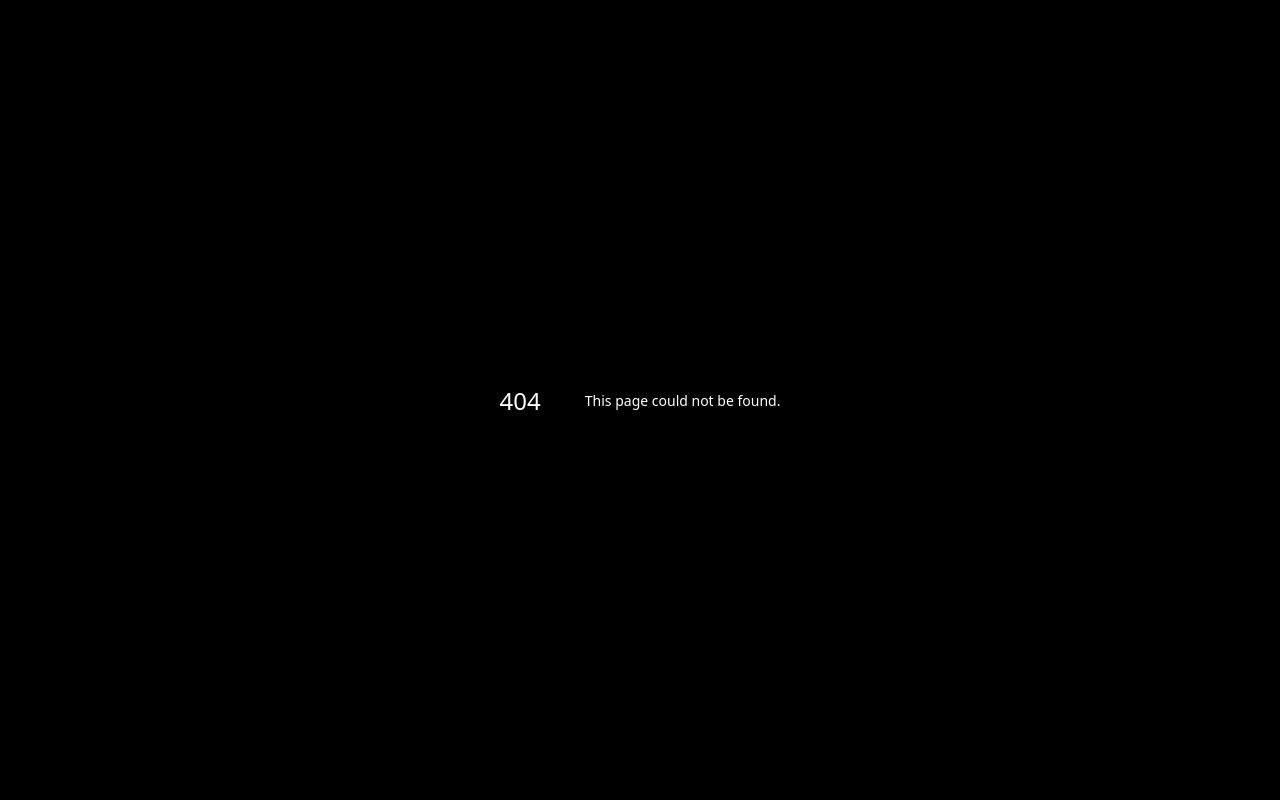
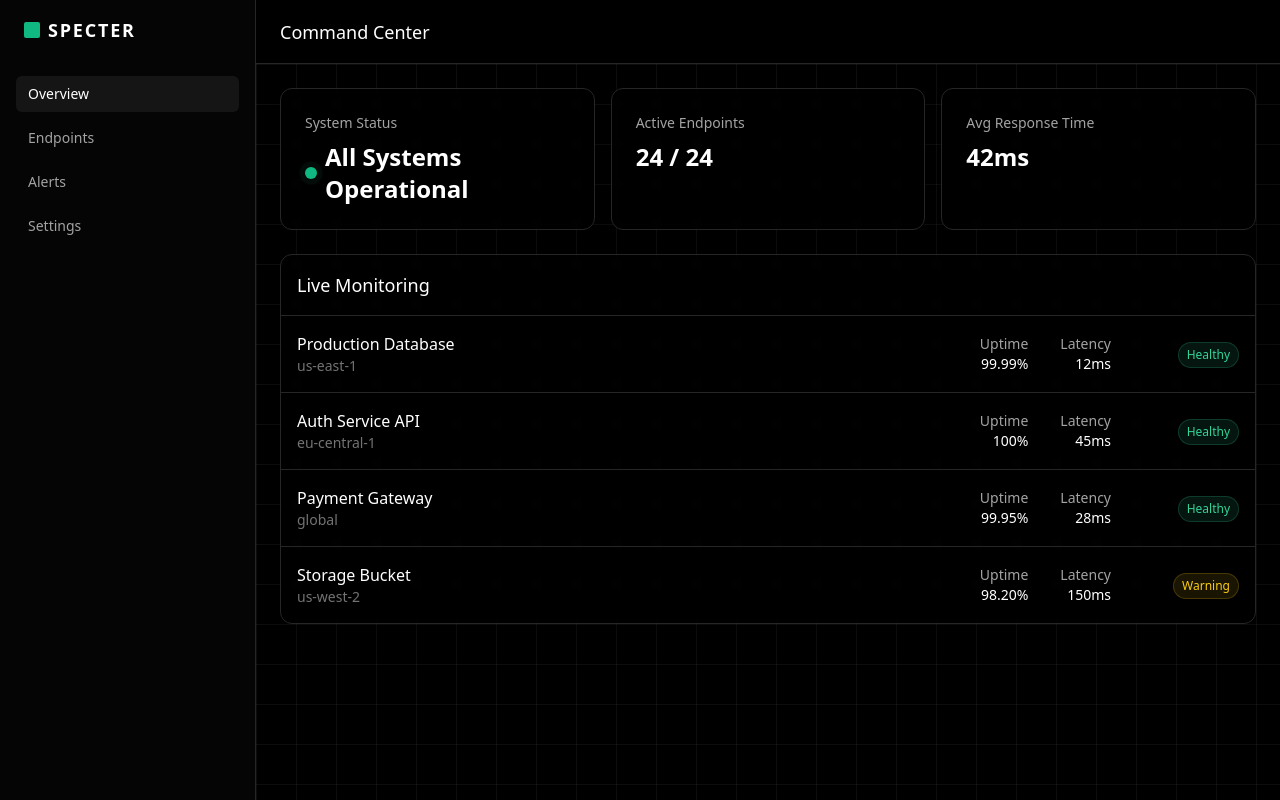
Before and after one commit to hapybeing/Another, a Next.js app: page /dashboard in a window 1280 px wide. Before the commit this address had no page. Built offline with nearby package versions, Linux system fonts and the light colour scheme.

Commit message:
Create page.tsx

```diff
--- /dev/null
+++ b/app/dashboard/page.tsx
@@ -0,0 +1,68 @@
+export default function DashboardPage() {
+  return (
+    <div className="max-w-6xl mx-auto space-y-6">
+      {/* Stats Row */}
+      <div className="grid grid-cols-1 gap-4 sm:grid-cols-3">
+        <div className="rounded-xl border border-neutral-800 bg-black/40 p-6 backdrop-blur-sm shadow-xl">
+          <p className="text-sm font-medium text-neutral-400">System Status</p>
+          <div className="mt-2 flex items-center gap-2">
+            <span className="relative flex h-3 w-3">
+              <span className="animate-ping absolute inline-flex h-full w-full rounded-full bg-emerald-400 opacity-75"></span>
+              <span className="relative inline-flex rounded-full h-3 w-3 bg-emerald-500"></span>
+            </span>
+            <p className="text-2xl font-semibold text-white">All Systems Operational</p>
+          </div>
+        </div>
+        <div className="rounded-xl border border-neutral-800 bg-black/40 p-6 backdrop-blur-sm shadow-xl">
+          <p className="text-sm font-medium text-neutral-400">Active Endpoints</p>
+          <p className="mt-2 text-2xl font-semibold text-white">24 / 24</p>
+        </div>
+        <div className="rounded-xl border border-neutral-800 bg-black/40 p-6 backdrop-blur-sm shadow-xl">
+          <p className="text-sm font-medium text-neutral-400">Avg Response Time</p>
+          <p className="mt-2 text-2xl font-semibold text-white">42ms</p>
+        </div>
+      </div>
+
+      {/* Detailed Monitors */}
+      <div className="rounded-xl border border-neutral-800 bg-black/40 overflow-hidden backdrop-blur-sm shadow-xl">
+        <div className="border-b border-neutral-800 p-4">
+          <h3 className="text-lg font-medium text-white">Live Monitoring</h3>
+        </div>
+        <div className="divide-y divide-neutral-800">
+          {[
+            { name: "Production Database", region: "us-east-1", status: "Healthy", ping: "12ms", uptime: "99.99%" },
+            { name: "Auth Service API", region: "eu-central-1", status: "Healthy", ping: "45ms", uptime: "100%" },
+            { name: "Payment Gateway", region: "global", status: "Healthy", ping: "28ms", uptime: "99.95%" },
+            { name: "Storage Bucket", region: "us-west-2", status: "Warning", ping: "150ms", uptime: "98.20%" },
+          ].map((service) => (
+            <div key={service.name} className="flex items-center justify-between p-4 hover:bg-neutral-900/30 transition-colors">
+              <div>
+                <p className="font-medium text-white">{service.name}</p>
+                <p className="text-sm text-neutral-500">{service.region}</p>
+              </div>
+              <div className="flex items-center gap-8">
+                <div className="text-right hidden sm:block">
+                  <p className="text-sm text-neutral-400">Uptime</p>
+                  <p className="text-sm font-medium text-white">{service.uptime}</p>
+                </div>
+                <div className="text-right">
+                  <p className="text-sm text-neutral-400">Latency</p>
+                  <p className="text-sm font-medium text-white">{service.ping}</p>
+                </div>
+                <div className="w-24 text-right">
+                  <span className={`inline-flex items-center rounded-full px-2 py-1 text-xs font-medium ${
+                    service.status === 'Healthy'
+                      ? 'bg-emerald-400/10 text-emerald-400 border border-emerald-400/20'
+                      : 'bg-yellow-400/10 text-yellow-400 border border-yellow-400/20'
+                  }`}>
+                    {service.status}
+                  </span>
+                </div>
+              </div>
+            </div>
+          ))}
+        </div>
+      </div>
+    </div>
+  );
+}
```
